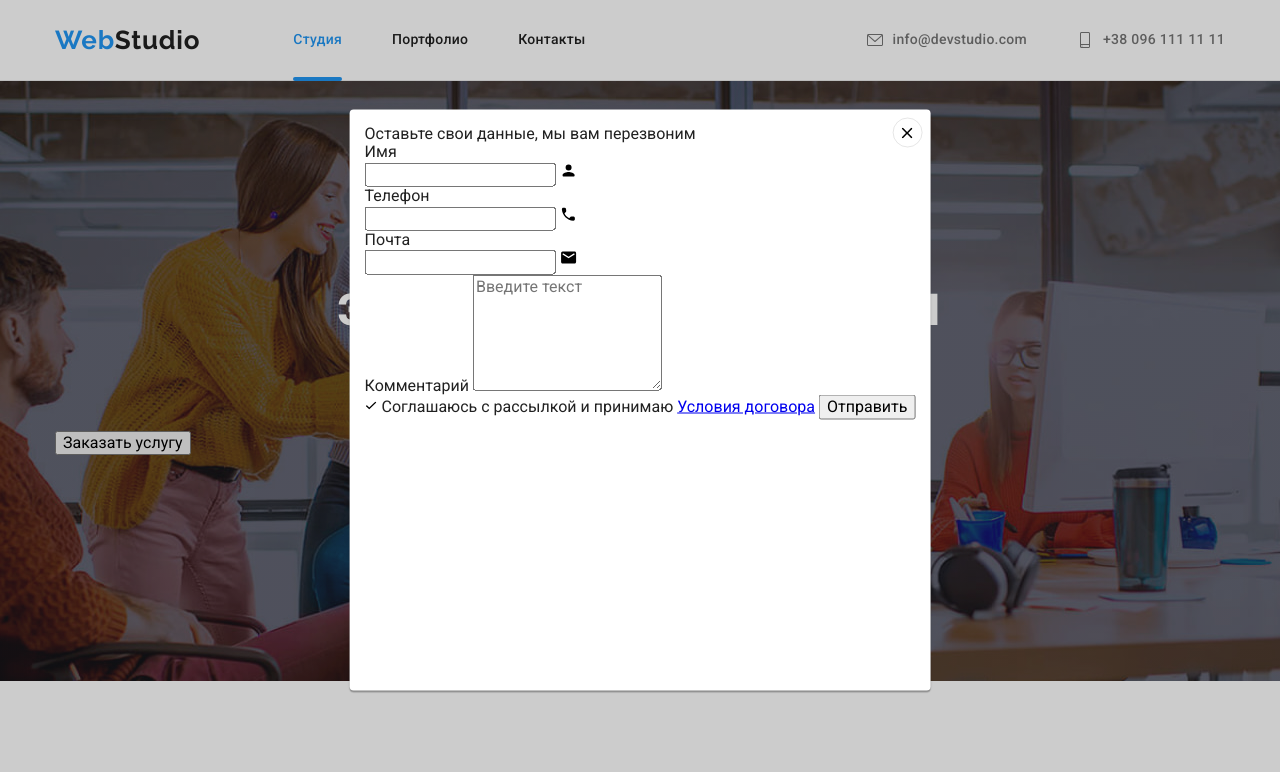
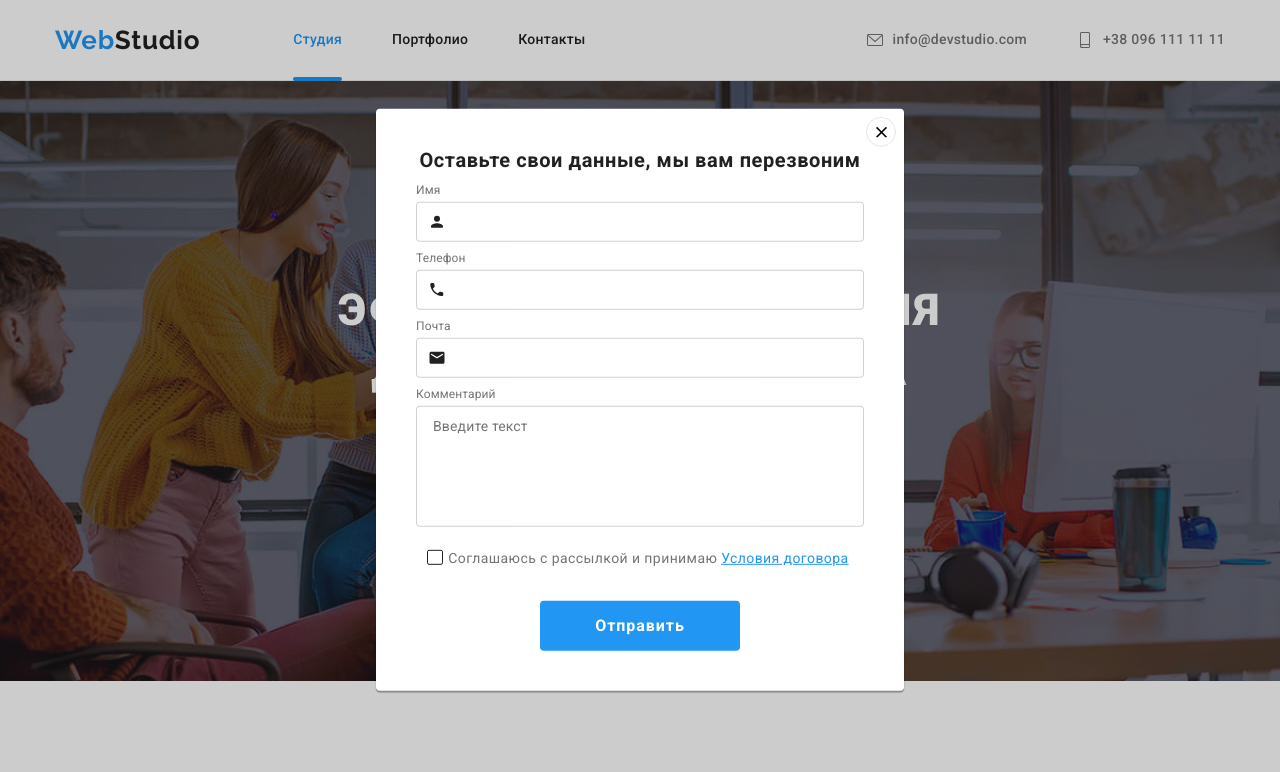
Before and after one commit to KL-ML/goit-markup-hw-06, a plain HTML site: page index.html in a window 1280 px wide. Both pictures are taken after a click on the button "Заказать услугу". Shown: the top 772 px of the page. Drawn offline with nearby package versions, Linux system fonts and the light colour scheme.

Commit message:
Стилізує форми в футері і модальному вікні

```diff
--- a/css/styles.css
+++ b/css/styles.css
@@ -216,7 +216,7 @@ img {
 }
 
 /* Кнопка-герой*/
-.hero-button {
+.blue-button {
     font-family: 'Roboto',
         sans-serif;
     font-weight: 700;
@@ -240,8 +240,8 @@ img {
 
 }
 
-.hero-button:hover,
-.hero-button:focus {
+.blue-button:hover,
+.blue-button:focus {
     background-color: var(--hero-button-hover);
 }
 /*Модальное окно*/
@@ -275,7 +275,7 @@ img {
     left: 50%;
     min-width: 528px;
     min-height: 581px;
-    padding: 15px;
+    padding: 40px;
     background-color: var(--hero-h1-white);
     box-shadow: 0px 1px 3px rgba(0, 0, 0, 0.12), 0px 1px 1px rgba(0, 0, 0, 0.14), 0px 2px 1px rgba(0, 0, 0, 0.2);
     border-radius: 4px;
@@ -313,8 +313,131 @@ img {
     fill: #000000;
     transition: fill 250ms cubic-bezier(0.4, 0, 0.2, 1);
 }
+.modal-form {
+    margin-bottom: 20px;
+}
+.modalform-title {
+    font-weight: 700;
+    font-size: 20px;
+    line-height: 1.15;
+    text-align: center;
+    letter-spacing: 0.03em;
 
+    color: var(--dark-grey);
 
+    margin-bottom: 12px;
+}
+.modalform-label {
+    display: flex;
+    flex-direction: column;
+    margin-bottom: 10px;
+
+}
+
+.form-text {
+    font-size: 12px;
+    line-height: 1.16;
+    letter-spacing: 0.01em;
+
+    color: var(--light-grey);
+
+    margin-bottom: 4px;
+}
+.input-tumb {
+    position: relative;
+}
+.form-input {
+    height: 40px;
+    width: 100%;
+    border: 1px solid rgba(33, 33, 33, 0.2);
+    border-radius: 4px;
+    outline: transparent;
+    padding-left: 42px;
+
+    transition: border-color 250ms cubic-bezier(0.4, 0, 0.2, 1);
+}
+.input:hover,
+.input:focus {
+    border-color: var(--hover-blue);
+    cursor: pointer;
+}
+.input:hover + .form-icon,
+.input:focus + .form-icon {
+    fill: var(--hover-blue);
+    cursor: pointer;
+}
+.form-icon {
+    position: absolute;
+    top: 11px;
+    left: 12px;
+    fill: var(--dark-grey);
+
+    transition: fill 250ms cubic-bezier(0.4, 0, 0.2, 1);
+}
+.textarea {
+    font-size: 14px;
+    line-height: 1.14;
+    letter-spacing: 0.01em;
+
+    color: rgba(117, 117, 117, 0.5);
+    border: 1px solid rgba(33, 33, 33, 0.2);
+    border-radius: 4px;
+
+    padding: 12px 16px;
+    resize: none;
+    outline: transparent;
+
+    transition: border-color 250ms cubic-bezier(0.4, 0, 0.2, 1);
+}
+
+.check {
+    position: relative;
+    display: flex;
+    align-items: center;
+    justify-content: center;
+    padding-left: 1.2em;
+    margin-bottom: 30px;
+    font-size: 14px;
+    line-height: 1.71;
+    letter-spacing: 0.03em;
+
+    color: var(--light-grey);
+}
+.check_input {
+    position: absolute;
+
+}
+.check_box {
+    position: absolute;
+    top: 0.2em;
+    left: 0.8em;
+    width: 16px;
+    height: 15px;
+    border: 0.1em solid var(--dark-grey);
+    border-radius: 2px;
+    background-color: var(--hero-h1-white);
+
+    margin-right: 7px;
+
+    transition: border 250ms cubic-bezier(0.4, 0, 0.2, 1);
+}
+.check-icon {
+    position: absolute;
+
+    fill: var(--hero-h1-white);
+}
+.check_input:checked + .check_box {
+    border: 0.1em solid var(--hover-blue);
+    background-color: var(--hover-blue);
+}
+.check_box:focus,
+.check_box:hover {
+    border: 0.1em solid var(--hover-blue);
+    cursor: pointer;
+}
+.checkbox-link {
+    color: var(--hover-blue);
+}
 /**
   |============================
   | Features section
@@ -326,14 +449,11 @@ img {
     margin-left: -30px;
     margin-top: -30px;
 }
-
 .features-list>.item {
     flex-basis: calc(100% / 4 - 30px);
     margin-left: 30px;
     margin-top: 30px;
 }
-
-
 .icon-box {
     display: flex;
     justify-content: center;
@@ -761,7 +881,9 @@ img {
 .tel {
     color: var(--footer-contakts);
 }
-
+.sociallinks-group {
+    margin-right: 93px;
+}
 .sociallinks-title {
     font-weight: 700;
     font-size: 14px;
@@ -771,7 +893,43 @@ img {
 
     margin-bottom: 20px;
 }
+.footer-form-tumb {
+    margin-left: auto;
+}
+.footer-form {
+    display: flex;
+}
+.footer-label {
+    margin-right: 12px;
+}
+.footer-form-input {
+    width: 358px;
+    height: 50px;
 
+    border: 1px solid rgba(255, 255, 255, 0.3);
+    filter: drop-shadow(0px 4px 4px rgba(0, 0, 0, 0.15));
+    border-radius: 4px;
+    background-color: inherit;
+    color: rgba(255, 255, 255, 0.6);
+
+    padding: 15px 16px;
+
+    transition: border-color 250ms cubic-bezier(0.4, 0, 0.2, 1)
+}
+.footer-form-input:hover,
+.footer-form-input:focus {
+    border-color: var(--hover-blue);
+}
+.footer-btn {
+    display: flex;
+    align-items: center;
+}
+.footer-form-text {
+    margin-right: 10px;
+}
+.footer-form-icon {
+    fill: var(--hero-h1-white);
+}
 .footer-link {
     background-color: rgba(255, 255, 255, 0.1);
 }
```
